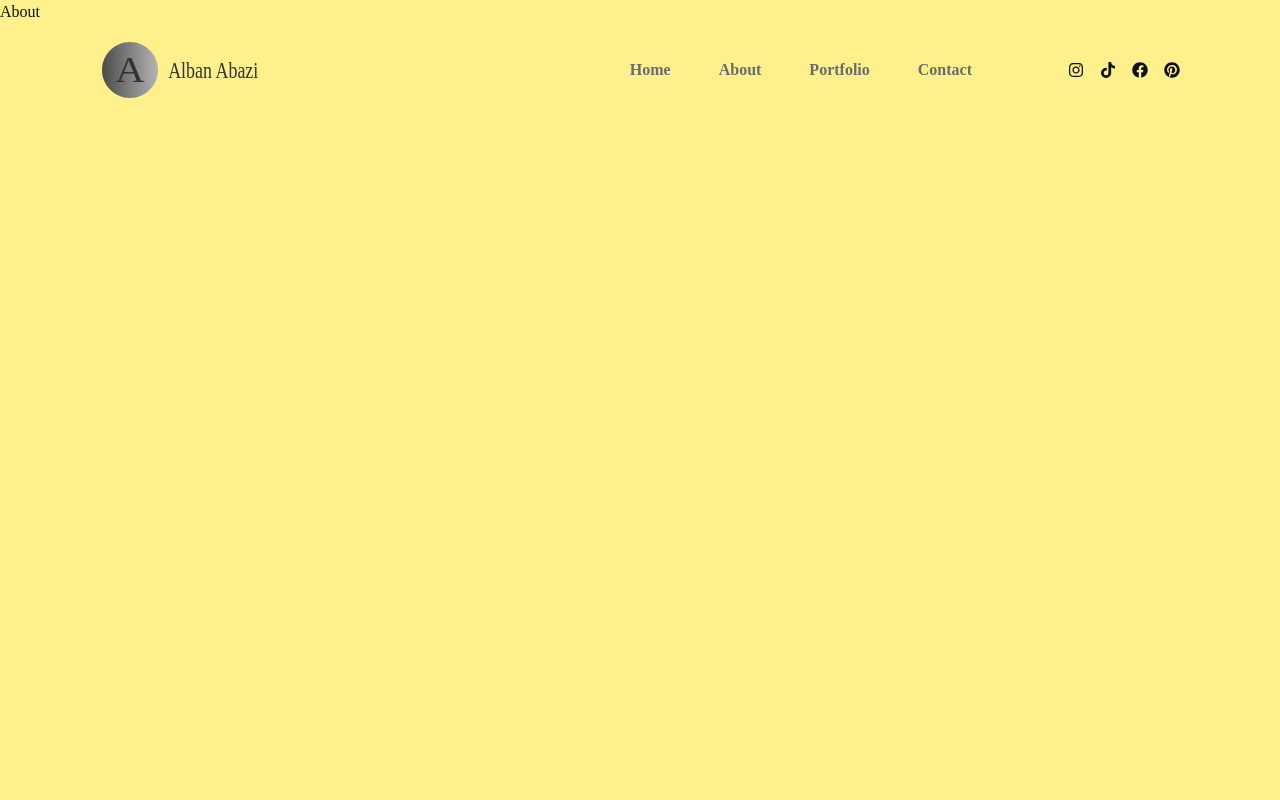
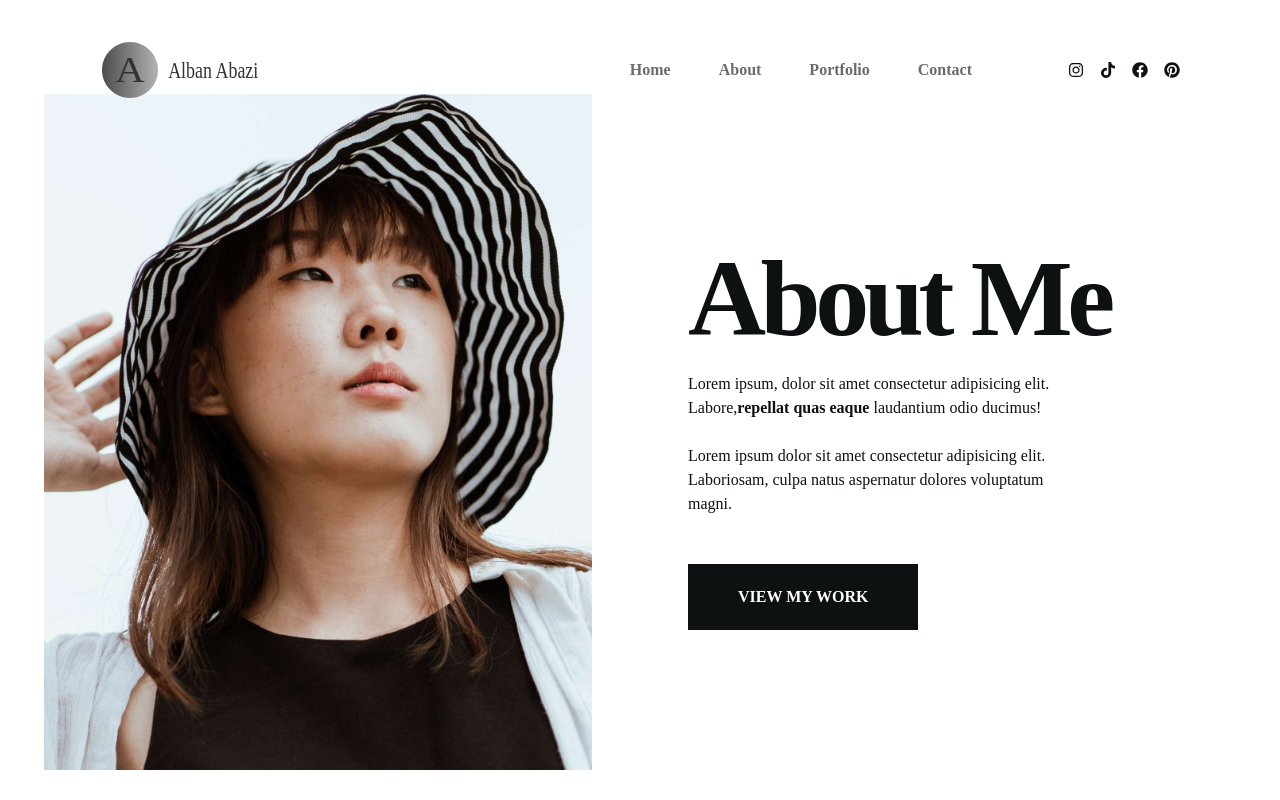
Before and after one commit to AdhurimBerisha/ShotByBane---Photography-Portfolio, a React (Vite) app: page /about in a window 1280 px wide. Built offline with nearby package versions, Linux system fonts and the light colour scheme.

Commit message:
About page styles

```diff
--- a/src/pages/About.tsx
+++ b/src/pages/About.tsx
@@ -1,4 +1,40 @@
+import WomanImg from "../../public/images/about/woman.png";
+import { Link } from "react-router-dom";
+
 const About = () => {
-  return <section className="section bg-yellow-200">About</section>;
+  return (
+    <section className="section">
+      <div className="container mx-auto h-full relative">
+        {/* text & img wrapper */}
+        <div className="flex flex-col lg:flex-row h-full items-center justify-center gap-x-24 text-center lg:text-left lg:pt-16">
+          {/* image */}
+          <div className="flex-1 max-h-96 lg:max-h-max order-2 lg:order-none overflow-hidden">
+            <img
+              src={WomanImg}
+              alt="About Me"
+              className="w-full h-auto object-cover"
+            />
+          </div>
+
+          {/* text */}
+          <div className="flex-1 pt-12 lg:pt-0 z-10 flex flex-col justify-center items-center lg:items-start">
+            <h1 className="h1">About Me</h1>
+            <p className="mb-12 max-w-sm">
+              Lorem ipsum, dolor sit amet consectetur adipisicing elit. Labore,
+              <b>repellat quas eaque</b> laudantium odio ducimus!
+              <br />
+              <br />
+              Lorem ipsum dolor sit amet consectetur adipisicing elit.
+              Laboriosam, culpa natus aspernatur dolores voluptatum magni.
+            </p>
+            <Link to="/portfolio" className="btn">
+              View my work
+            </Link>
+          </div>
+        </div>
+      </div>
+    </section>
+  );
 };
+
 export default About;
```
